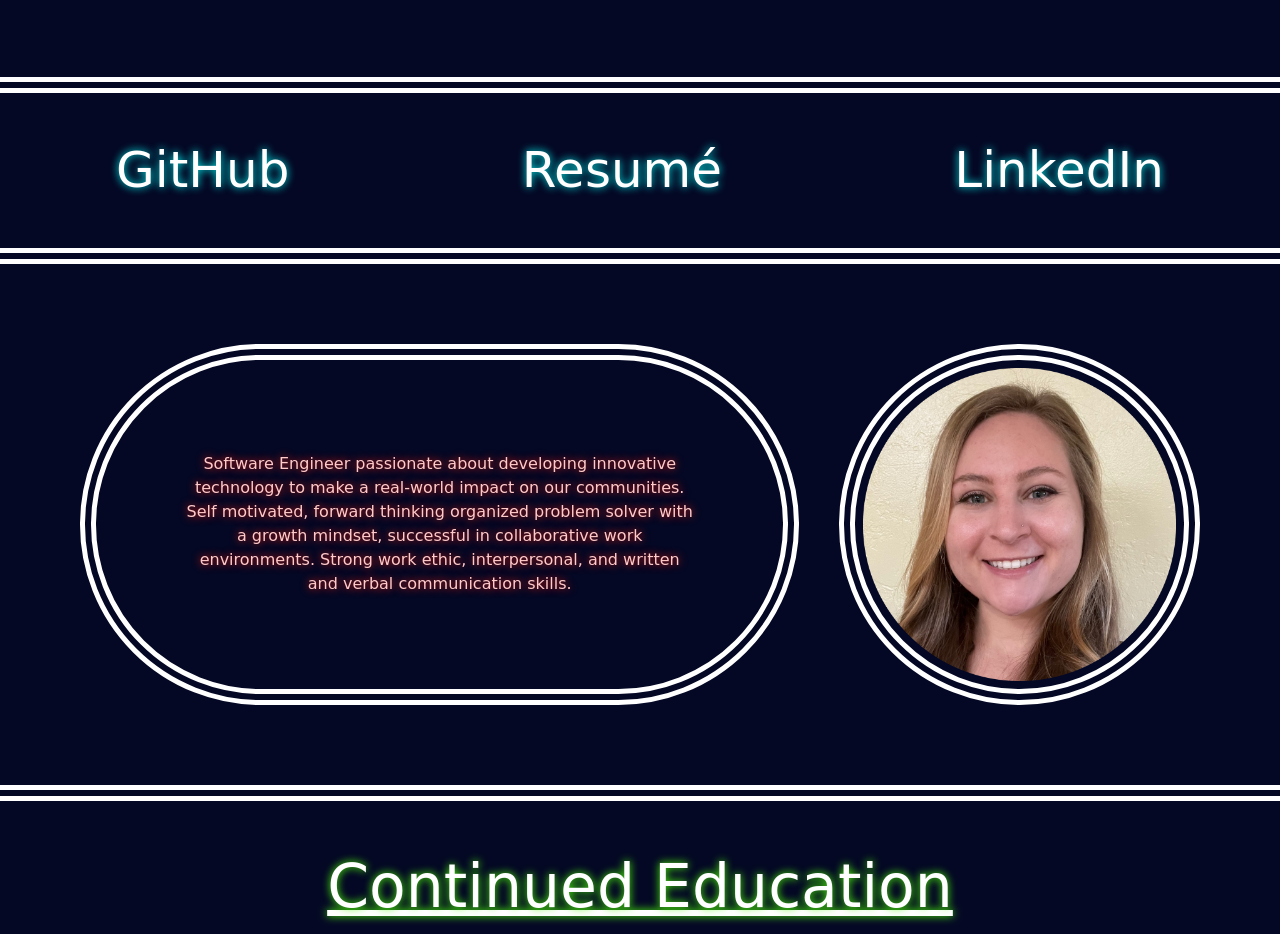
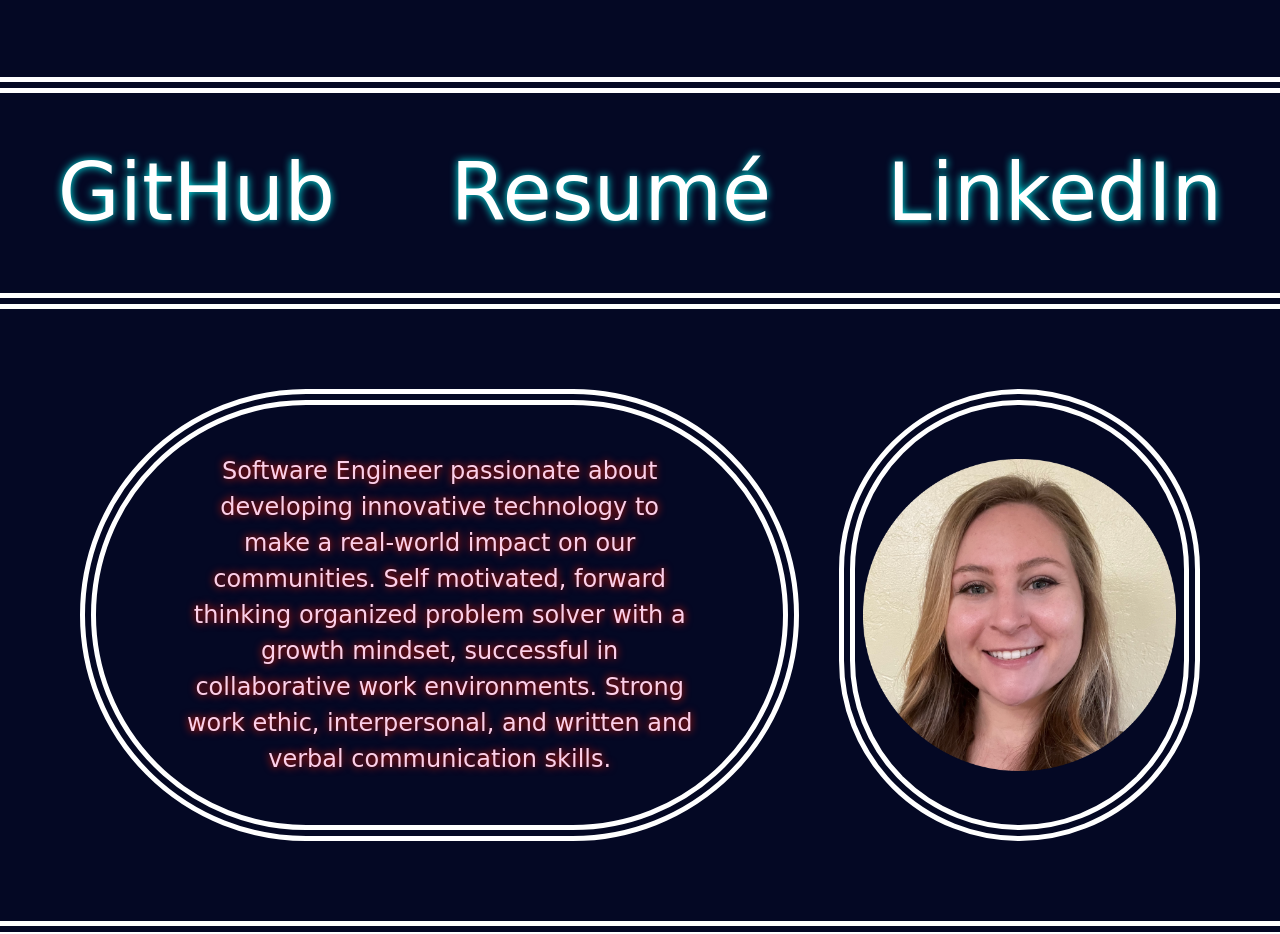
Before and after one commit to cfoster121/portfolio-3, a website: page index.html in a window 1280 px wide. Shown: the part 495-1429 px from the top of the page. Drawn offline with Linux system fonts and the light colour scheme; a web font is replaced by a local one.

Commit message:
Update background/border/text colors:

```diff
--- a/index.html
+++ b/index.html
@@ -26,7 +26,7 @@
     <link rel="icon" href="assets/images/icon.png">
 </head>
 
-<body>
+<body class="min-w-fit">
 
     <!-- Header -->
     <div class="flex justify-center">
@@ -40,7 +40,7 @@
     <nav>
         <div class="flex justify-center">
             <div
-                class="flex flex-col md:flex-row w-full py-10 text-center justify-around border-y-8 border-white border-double">
+                class="flex flex-col lg:flex-row w-full py-10 text-center justify-around border-y-8 border-white border-double">
                 <h2 class="nav text-white animate__animated animate__bounce"><a href="https://github.com/cfoster121"
                         target="blank">
                         GitHub</a></h2>
@@ -59,7 +59,7 @@
     <div class="flex flex-col md:flex-row justify-center gap-x-10 p-20">
         <div class="flex md:w-2/3 xs:w-full rounded-full justify-center border border-8 border-white border-double p-2">
             <div class="flex self-center items-center rounded-full h-full px-20 py-10">
-                <p class="bio text-red-200 text-center">
+                <p class="bio text-pink-200 text-center">
                     Software Engineer passionate about developing innovative technology to make
                     a real-world impact on our communities. Self motivated, forward thinking organized problem
                     solver
@@ -80,7 +80,7 @@
 
             <!-- Header -->
             <div class="flex justify-center text-center">
-                <h2 class="project my-10 h-full nav underline text-white animate__animated animate__bounce">
+                <h2 class="nav my-10 h-full underline text-white animate__animated animate__bounce">
                     Continued Education</h2>
             </div>
 
```
Also changed, not shown: dist/output.css, dist/style.css.
